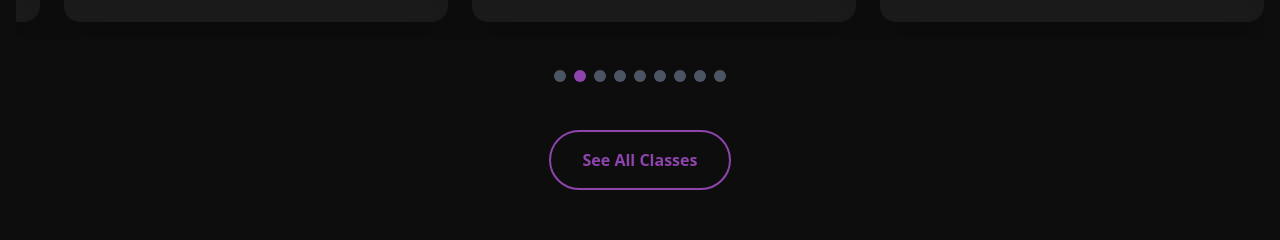
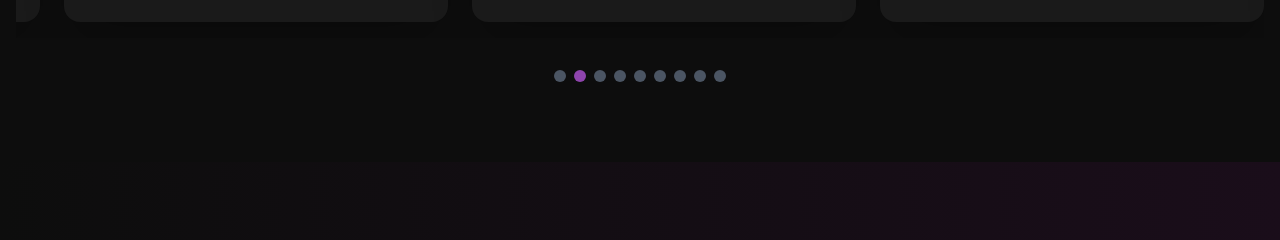
Before and after one commit to FeynmanProject/feynmanproject.github.io, a Next.js app: page / in a window 1280 px wide. Shown: the part 1443-1683 px from the top of the page. Built offline with nearby package versions, Linux system fonts and the light colour scheme.

Commit message:
Update page.tsx

```diff
--- a/app/page.tsx
+++ b/app/page.tsx
@@ -364,12 +364,6 @@ export default function Home() {
         ))}
         </div>
       </div>
-
-    <div className="text-center mt-12">
-      <button className="bg-transparent border-2 border-[#8E44AD] text-[#8E44AD] hover:bg-[#8E44AD] hover:text-white px-8 py-4 rounded-full font-semibold transition-all duration-300 cursor-pointer whitespace-nowrap">
-        See All Classes
-      </button>
-    </div>
   </div>
 </section>
 
```
